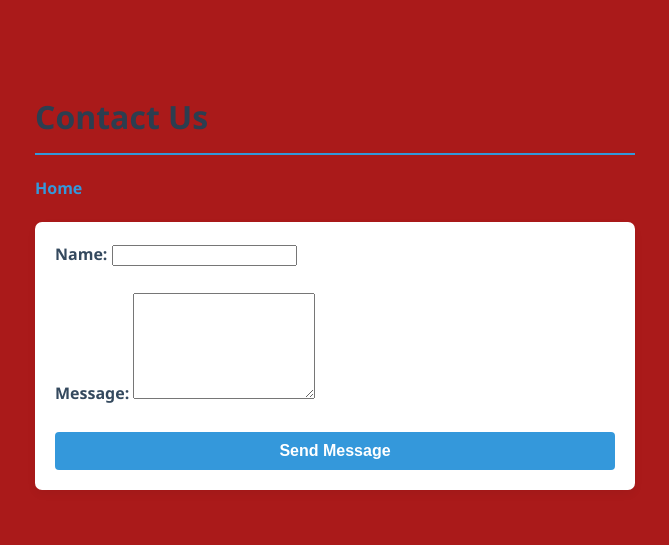
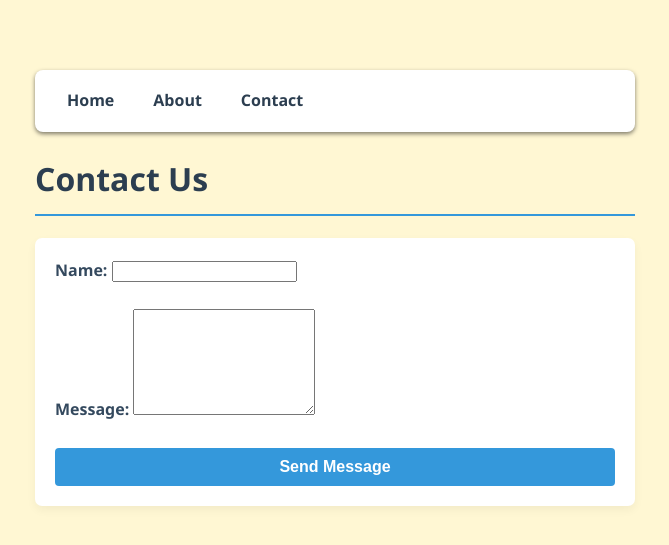
Before and after one commit to zaitseva-web/Site, a Flask app: page /contact in a window 1280 px wide. Shown: the top 545 px of the page, without its empty margins (305-974 px from the left). Run offline with Flask 3, Linux system fonts and the light colour scheme.

Commit message:
change color and navigation

```diff
--- a/PythonApplication1/static/style.css
+++ b/PythonApplication1/static/style.css
@@ -1,8 +1,8 @@
 /* general styles */
 body {
     font-family: 'Segoe UI', Tahoma, Verdana, Geneva, sans-serif;
-    background-color: #aa1a1a;
-    color: #333;
+    background-color: #fff7d3;
+    color: #AB1509;
     max-width: 600px;
     margin: 50px auto;
     padding: 20px;
@@ -68,3 +68,28 @@ button[type='submit'] {
 button[type='submit']:hover {
     background-color: #2980b9;
 }
+/*top panel of navigation*/
+nav {
+    background-color: #ffff;
+    padding: 12px 20px;
+    border-radius: 8px;
+    box-shadow: 0 2px 4px rgba(0, 0, 0, 0.5);
+    margin-bottom: 20px;
+    display: flex;
+    gap: 15px;
+}
+nav a {
+    color: #2c3e50;
+    text-decoration: none;
+    font-weight: 600;
+    padding: 6px 12px;
+    border-radius: 4px;
+    transition: background-color 0.2s, color 0.2s;
+    margin-right: 0;
+}
+
+nav a:hover {
+    background-color: #3498db;
+    color: white;
+    text-decoration: none;
+}
--- a/PythonApplication1/templates/about.html
+++ b/PythonApplication1/templates/about.html
@@ -7,6 +7,11 @@
     <link rel="stylesheet" href="{{ url_for('static', filename='style.css') }}">
 </head>
 <body>
+    <nav>
+        <a href="{{url_for('home') }}">Home</a>
+        <a href="{{url_for('about') }}">About</a>
+        <a href="{{url_for('contact') }}">Contact</a>
+    </nav>
     <!-- block of account in the corner -->
     <div style='position: absolute; top:15px; right: 20px; font-weight: bold;'>
         Account: {{ name }}
--- a/PythonApplication1/templates/contact.html
+++ b/PythonApplication1/templates/contact.html
@@ -7,13 +7,17 @@
     <link rel="stylesheet" href="{{ url_for('static', filename='style.css') }}">
 </head>
 <body>
+    <nav>
+        <a href="{{url_for('home') }}">Home</a>
+        <a href="{{url_for('about') }}">About</a>
+        <a href="{{url_for('contact') }}">Contact</a>
+    </nav>
     <h1>Contact Us</h1>
 
-    <!--link to home page-->
-    <p><a href="{{ url_for('home') }}">Home</a></p>
+
     <!--if message was sent successfully-->
     {% if messadge_statuse %}
-        <p style="color: green;">{{ messadge_statuse }}</p>
+    <p style="color: green;">{{ messadge_statuse }}</p>
     {% endif %}
     <!--form sent data method POST-->
     <form method="POST" action="{{ url_for('contact') }}">
--- a/PythonApplication1/templates/index.html
+++ b/PythonApplication1/templates/index.html
@@ -7,6 +7,11 @@
     <link rel="stylesheet" href="{{ url_for('static', filename='style.css') }}">
 </head>
 <body>
+    <nav>
+        <a href="{{url_for('home') }}">Home</a>
+        <a href="{{url_for('about') }}">About</a>
+        <a href="{{url_for('contact') }}">Contact</a>
+    </nav>
     <!-- block of account in the corner -->
     <div style='position: absolute; top:15px; right: 20px; font-weight: bold;'>
         Account: {{ name }}
```
